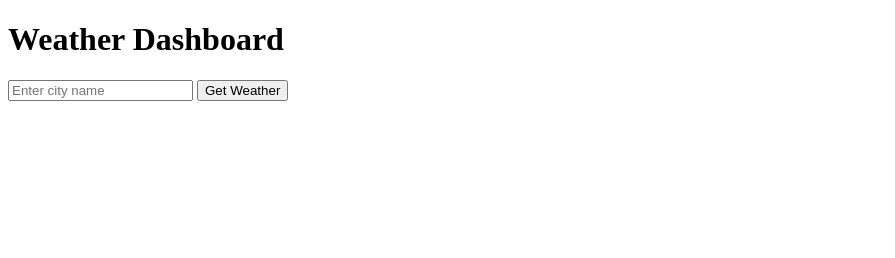
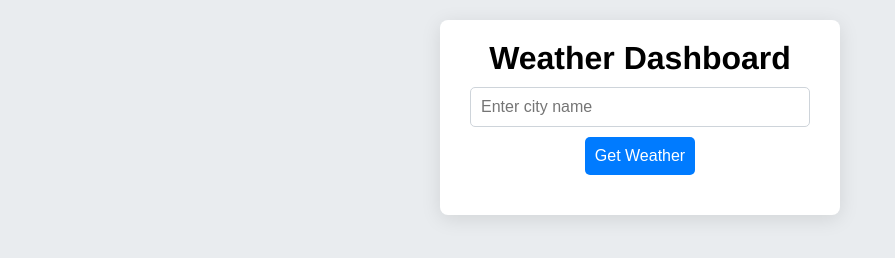
Before and after one commit to Sathishasmsu204msu20420222041401228/WeatherChecker, a plain HTML site: page index.html in a window 1280 px wide. Shown: the whole page, without its empty margins (0-895 px from the left). Drawn offline with Linux system fonts and the light colour scheme.

Commit message:
Update index.html

```diff
--- a/index.html
+++ b/index.html
@@ -4,12 +4,12 @@
     <meta charset="UTF-8">
     <meta name="viewport" content="width=device-width, initial-scale=1.0">
     <title>Weather Dashboard</title>
-    <link rel="stylesheet" href="styles.css">
+    <link rel="stylesheet" href="style.css">
 </head>
 <body>
     <div class="container">
         <h1>Weather Dashboard</h1>
-        <input type="text" id="cityInput" placeholder="Enter city name">
+        <input type="text" id="cityInput" placeholder="Enter city name" aria-label="City name">
         <button onclick="getWeather()">Get Weather</button>
         <div id="weatherInfo" class="weather-box"></div>
     </div>
```
